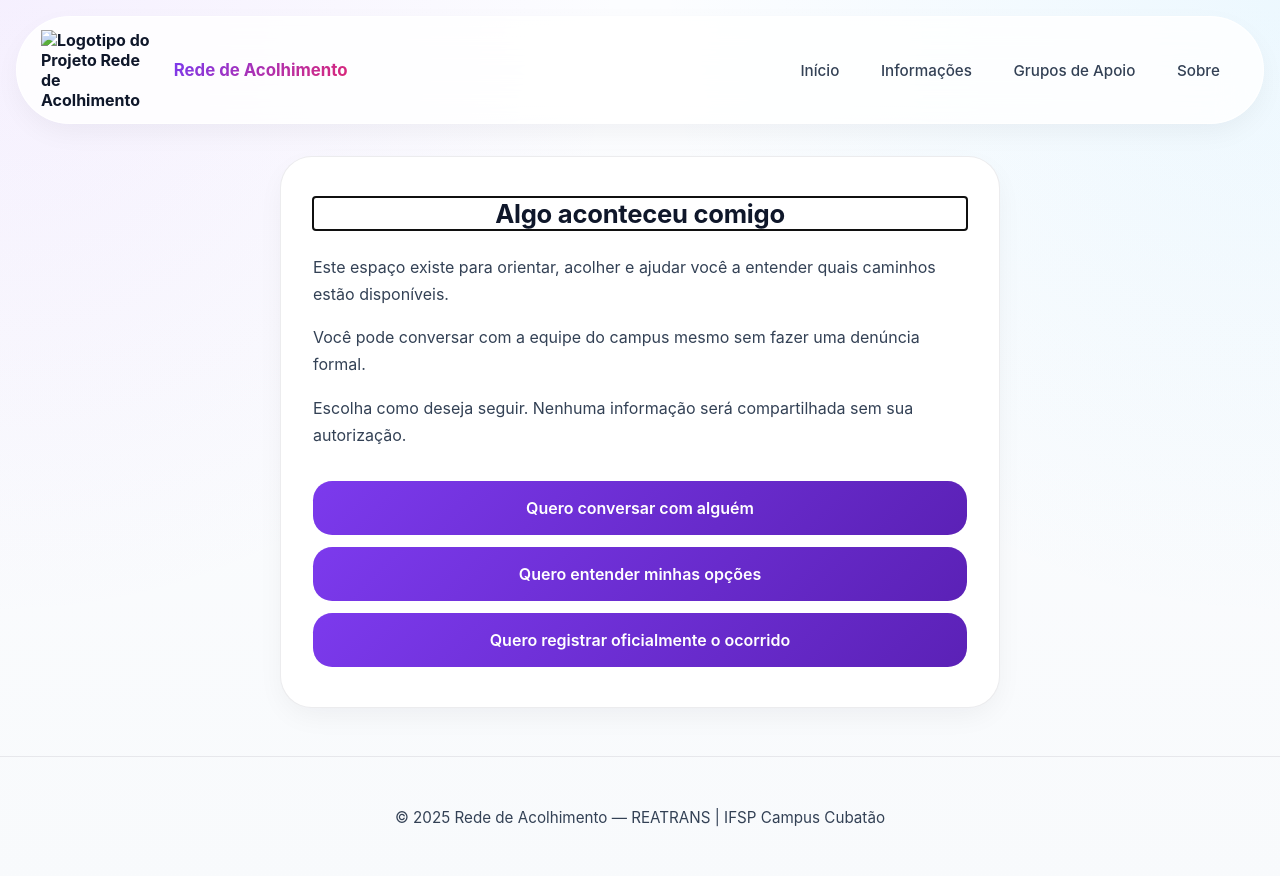
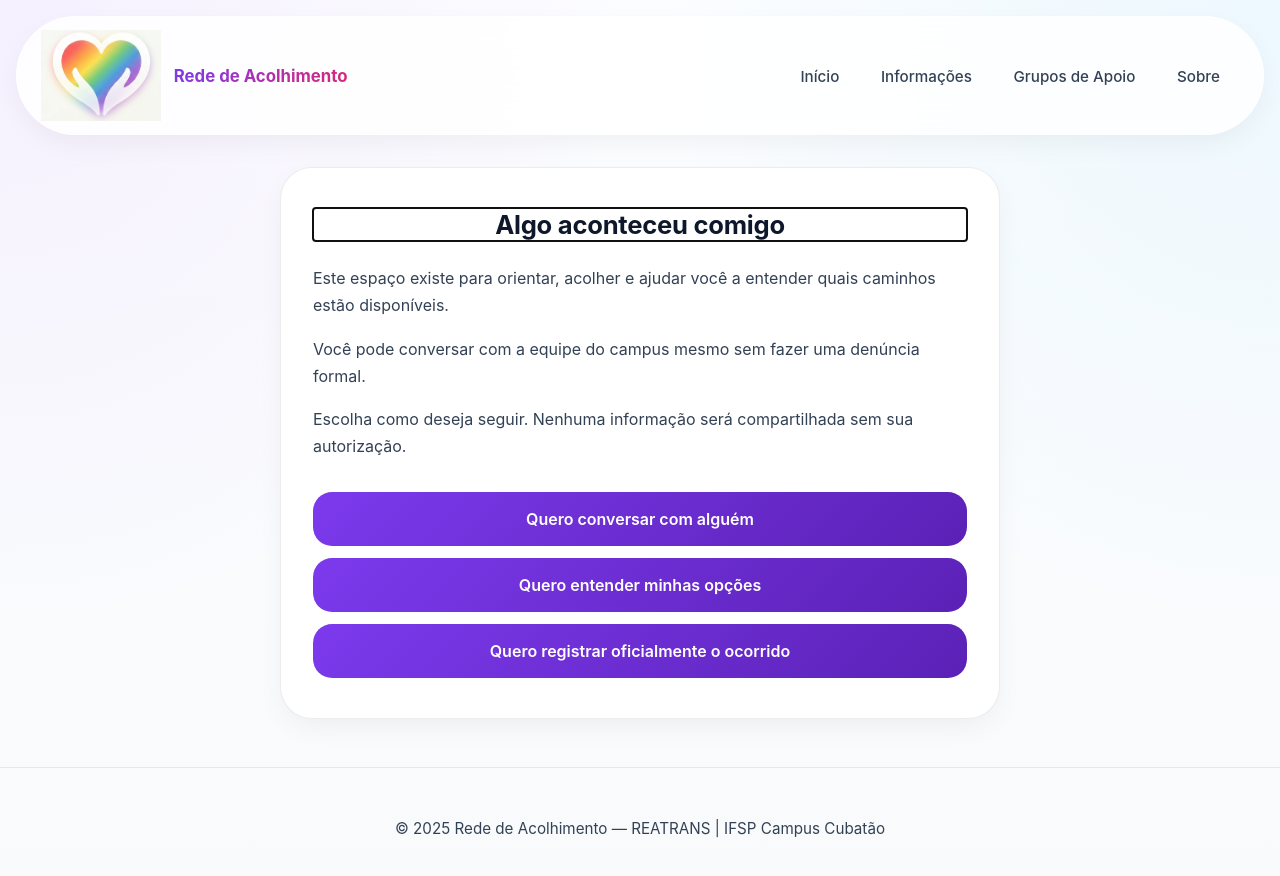
Before and after one commit to Bran-bit/rede-acolhimento, a plain HTML site: page fluxos/apoio/index.html in a window 1280 px wide. Drawn offline with Linux system fonts and the light colour scheme.

Commit message:
Adiciona imagem faltante

```diff
--- a/fluxos/apoio/index.html
+++ b/fluxos/apoio/index.html
@@ -13,7 +13,7 @@
        <header>
         <div class="logomarca">
             <a href="/" aria-label="Página inicial da Rede de Acolhimento">
-                <img src="logo.png" alt="Logotipo do Projeto Rede de Acolhimento" width="120" height="60">
+                <img src="../../imagens/logo.png" alt="Logotipo do Projeto Rede de Acolhimento" width="120" height="60">
                 <span class="nome-site">Rede de Acolhimento</span>
             </a>
         </div>
```
Also changed, not shown: index.html (+1 -1 lines), imagens/logo.png (added).
